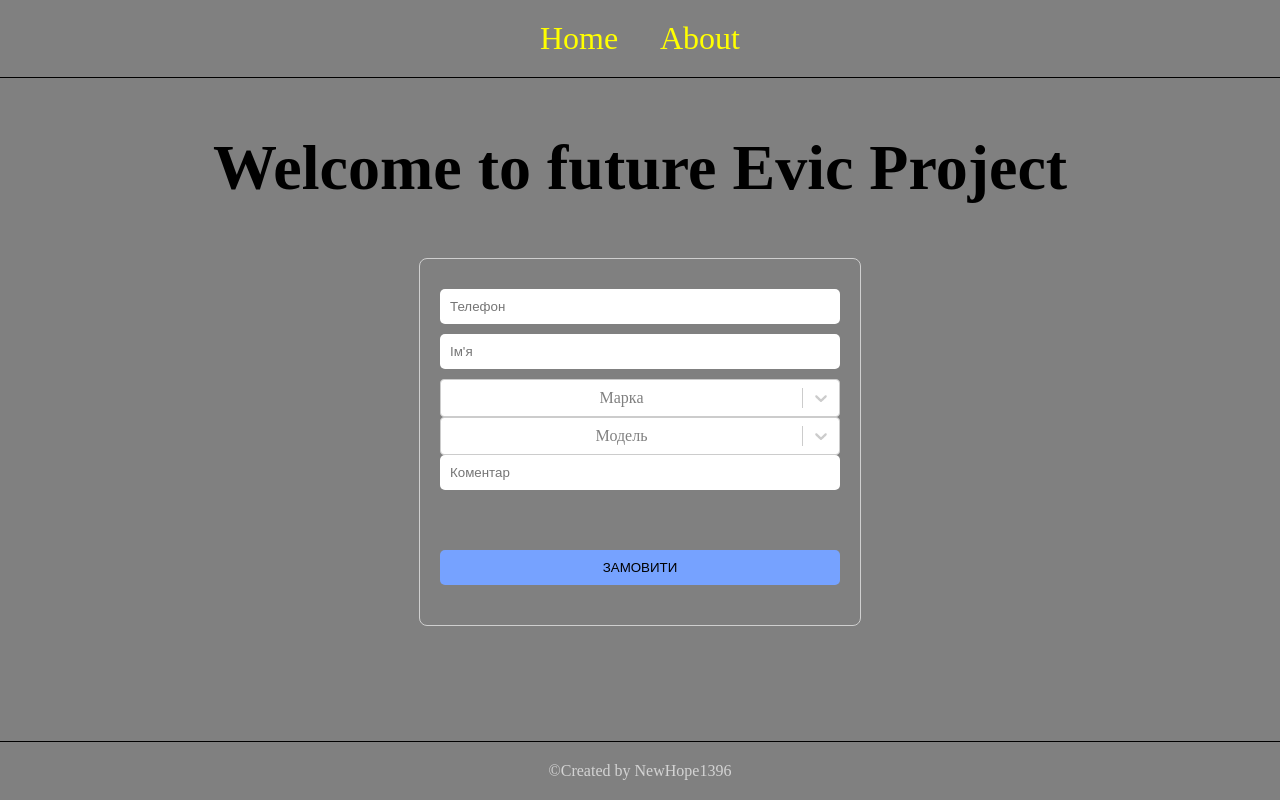
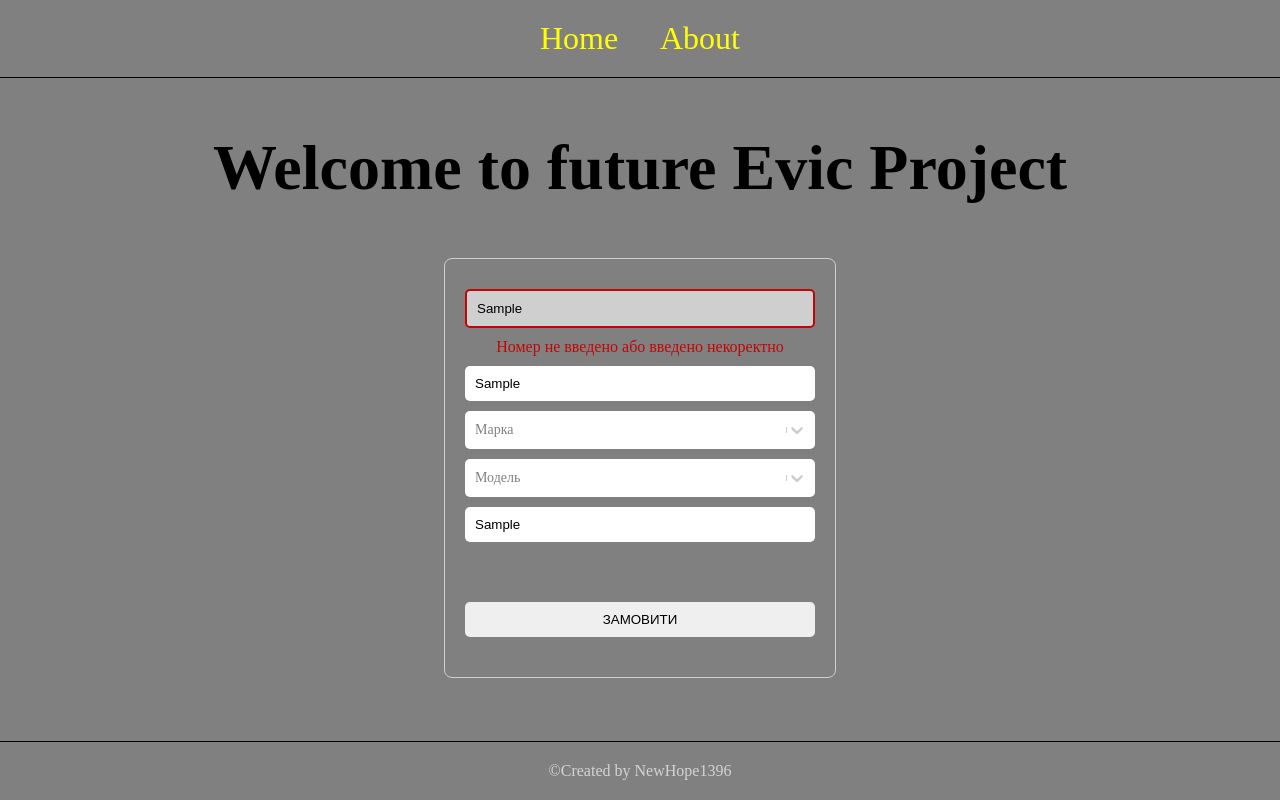
Before and after one commit to NewHope1396/evic, a Next.js app: page / in a window 1280 px wide. Both pictures are taken after typing "Sample", "Sample", "Sample", "Sample", "Sample" into the empty fields and a click on the button "ЗАМОВИТИ". Built offline with nearby package versions, Linux system fonts and the light colour scheme; no server answers.

Commit message:
validation added

```diff
--- a/src/app/global.scss
+++ b/src/app/global.scss
@@ -1,10 +1,11 @@
 body {
-
-    padding: 0;
-    margin: 0 auto;
-    text-align: center;
+  padding: 0;
+  margin: 0 auto;
+  text-align: center;
 }
 
 section {
-    margin-bottom: auto;
+  margin-bottom: auto;
 }
+
+@import "../components/HomePage/Form/Selects.module.scss";
--- a/src/components/HomePage/Form/Form.module.scss
+++ b/src/components/HomePage/Form/Form.module.scss
@@ -1,7 +1,7 @@
 .form {
   display: flex;
   flex-flow: column;
-  width: 400px;
+  width: 350px;
   margin: 0 auto;
   border: 1px solid #cfcfcf;
   border-radius: 8px;
@@ -20,7 +20,6 @@
       outline: none;
       border: none;
       background-color: #cfcfcf;
-      color: black;
     }
   }
 
@@ -33,3 +32,14 @@
     }
   }
 }
+
+.error {
+  margin: 0;
+  padding: 0;
+  padding-bottom: 10px;
+  color: rgb(194, 6, 6);
+}
+
+.isEmpty {
+  border: 2px solid rgb(194, 6, 6) !important;
+}
--- a/src/components/HomePage/Form/Form.tsx
+++ b/src/components/HomePage/Form/Form.tsx
@@ -3,33 +3,35 @@
 import { useForm, SubmitHandler, Controller } from "react-hook-form";
 import styles from "./Form.module.scss";
 import { FC, useEffect, useRef, useState } from "react";
-import { IMakeData, IMake } from "@/interfaces/make.interface";
-import CreatableSelect from "react-select/creatable";
-import { SingleValue, SelectInstance } from "react-select";
+import { IMake, IMakeData } from "@/interfaces/make.interface";
+import Select from "react-select";
+import { SelectInstance } from "react-select";
 import carFetchers from "@/helpers/carFetchers";
+import TypeInputs from "@/interfaces/formType";
+import postData from "@/helpers/dataTgPost";
+import formSchema from "@/schemas/formSchema";
+import { yupResolver } from "@hookform/resolvers/yup";
 
 const Form: FC<IMakeData> = ({ makes }) => {
-  type Inputs = {
-    tel: Number;
-    name: string;
-    brand: { label: string; value: string };
-    model: { label: string; value: string };
-    comment: string;
-  };
-
   const makesRef = useRef<SelectInstance>(null);
   const modelsRef = useRef<SelectInstance>(null);
 
-  const resetFilters = () => {
+  const resetSelects = () => {
     makesRef?.current?.clearValue();
     modelsRef?.current?.clearValue();
   };
 
-  const { control, register, handleSubmit, reset } = useForm<Inputs>();
+  const {
+    control,
+    register,
+    handleSubmit,
+    reset,
+    formState: { errors },
+  } = useForm<TypeInputs>({ resolver: yupResolver(formSchema) });
 
-  const onSubmit: SubmitHandler<Inputs> = (data) => {
-    console.log(data);
-    resetFilters();
+  const onSubmit: SubmitHandler<TypeInputs> = (data) => {
+    postData(data);
+    resetSelects();
     reset();
   };
 
@@ -37,6 +39,7 @@ const Form: FC<IMakeData> = ({ makes }) => {
   const [modelOptions, setModelOptions] = useState<IMake[]>();
 
   const onBrandChange = (e: any) => {
+    modelsRef?.current?.clearValue();
     e && setBrand(e.value);
   };
 
@@ -53,15 +56,28 @@ const Form: FC<IMakeData> = ({ makes }) => {
 
   return (
     <form className={styles.form} onSubmit={handleSubmit(onSubmit)}>
-      <input placeholder="Телефон" {...register("tel")} />
-      <input placeholder="Ім'я" {...register("name")} />
+      <input
+        className={errors.tel && styles.isEmpty}
+        placeholder="Телефон (Обов'язково)"
+        {...register("tel")}
+      />
+      {errors.tel && <p className={styles.error}>{errors.tel.message}</p>}
+      <input
+        className={errors.name && styles.isEmpty}
+        placeholder="Ім'я"
+        {...register("name")}
+      />
+      {errors.name && <p className={styles.error}>{errors.name.message}</p>}
 
       <Controller
         name="brand"
         control={control}
         render={({ field }) => (
-          <CreatableSelect
+          <Select
             {...field}
+            noOptionsMessage={() => "Нічого не знайдено"}
+            isClearable
+            classNamePrefix="select"
             ref={makesRef}
             onChange={(e) => {
               onBrandChange(e);
@@ -73,23 +89,34 @@ const Form: FC<IMakeData> = ({ makes }) => {
           />
         )}
       />
+      {errors.brand && <p className={styles.error}>{errors.brand.message}</p>}
 
       <Controller
         name="model"
         control={control}
         render={({ field, fieldState: onChange }) => (
-          <CreatableSelect
+          <Select
             {...field}
+            isClearable
+            classNamePrefix="select"
             ref={modelsRef}
-            noOptionsMessage={() => "Спочатку виберіть Марку"}
+            noOptionsMessage={() => "Нічого не знайдено"}
             instanceId="model-select-id"
             placeholder={"Модель"}
             options={modelOptions}
           />
         )}
       />
+      {errors.model && <p className={styles.error}>{errors.model.message}</p>}
 
-      <input placeholder="Коментар" {...register("comment")} />
+      <input
+        className={errors.comment && styles.isEmpty}
+        placeholder="Коментар"
+        {...register("comment")}
+      />
+      {errors.comment && (
+        <p className={styles.error}>{errors.comment.message}</p>
+      )}
 
       <button type="submit">ЗАМОВИТИ</button>
     </form>
--- /dev/null
+++ b/src/components/HomePage/Form/Selects.module.scss
@@ -0,0 +1,29 @@
+.select {
+  &__control,
+  &__value-container,
+  &__input-container,
+  &__indicator {
+    padding: 0 !important;
+    margin: 0 !important;
+  }
+
+  &__control {
+    background-color: fff !important;
+    margin-bottom: 10px !important;
+    border: none !important;
+    outline: none !important;
+    border-radius: 5px !important;
+    text-align: start;
+    padding: 8px !important;
+    font-size: 14px;
+
+    &:hover,
+    &:focus {
+      background-color: #cfcfcf;
+    }
+
+    &--menu-is-open {
+      background-color: #76a2ff !important;
+    }
+  }
+}
--- /dev/null
+++ b/src/helpers/dataTgPost.ts
@@ -0,0 +1,13 @@
+import TypeInputs from "@/interfaces/formType"
+import axios from "axios";
+
+const postData = async (data: TypeInputs) => {
+  try {
+    const result = await axios.post("https://tg-evic-bot.onrender.com/sendData", data)
+    console.log(result)
+  } catch (error: any) {
+    console.log(error.message)
+  }
+}
+
+export default postData
--- /dev/null
+++ b/src/interfaces/formType.ts
@@ -0,0 +1,9 @@
+type TypeInputs = {
+ tel: string;
+ name?: string | undefined;
+ brand: { label?: string | undefined; value?: string | undefined } | null;
+ model: { label?: string | undefined; value?: string  | undefined} | null;
+ comment?: string | undefined;
+};
+
+export default TypeInputs;
--- /dev/null
+++ b/src/schemas/formSchema.ts
@@ -0,0 +1,15 @@
+import * as yup from "yup";
+
+const phoneRegExp = /^((\\+[1-9]{1,4}[ \\-]*)|(\\([0-9]{2,3}\\)[ \\-]*)|([0-9]{2,4})[ \\-]*)*?[0-9]{3,4}?[ \\-]*[0-9]{3,4}?$/
+
+const formSchema = yup
+    .object({
+      tel: yup.string().matches(phoneRegExp, "Номер не введено або введено некоректно").required("Номер телефона обов'язковий"),
+      name: yup.string().max(50, "Ім'я не може бути більше 50 символів"),
+      brand:yup.object().shape({ value: yup.string(), label: yup.string()}).nullable(),
+      model:yup.object().shape({ value: yup.string(), label: yup.string()}).nullable(),
+      comment: yup.string().max(150, "Комментар має бути не більше 150 символів")
+    })
+  .required();
+
+export default formSchema;
```
Also changed, not shown: package.json (+6 -3 lines), 1 other file (tests, documents, lock files or other folders).
